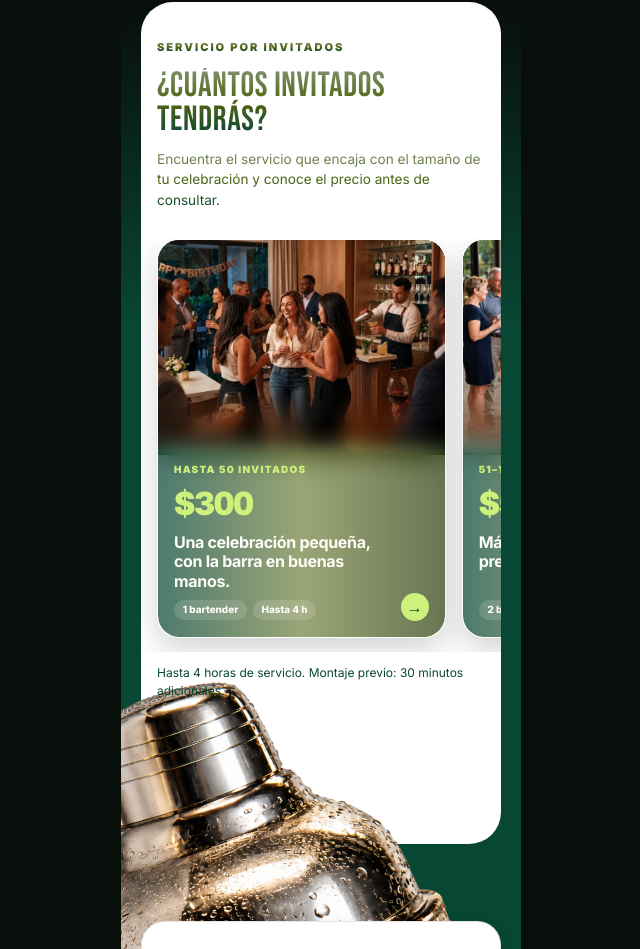
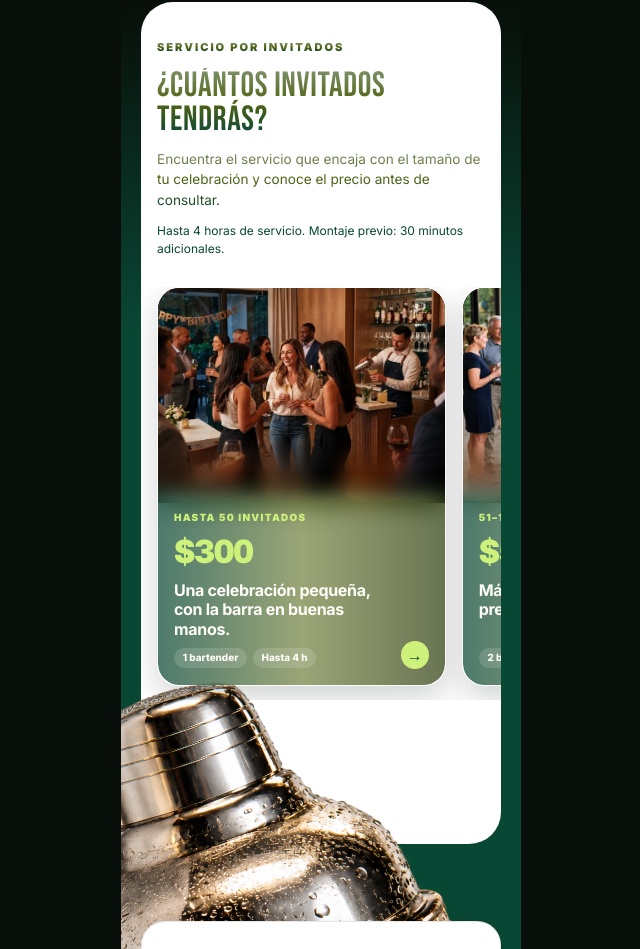
Before and after one commit to Hzmikka/Peposhots, a Next.js app: page / in a window 1280 px wide. Shown: the part 867-1816 px from the top of the page, without its empty margins (319-959 px from the left). Built offline with nearby package versions, Linux system fonts and the light colour scheme; no server answers.

Commit message:
Show four priced packages and move service duration into the introduction

```diff
--- a/app/globals.css
+++ b/app/globals.css
@@ -199,8 +199,9 @@ img { max-width: 100%; }
 .section-paths .section-head h2 { font-family: Haettenschweiler, var(--font-display-web), "Arial Narrow", Impact, sans-serif; font-weight: 400; letter-spacing: .02em; transform: scaleY(1.03); transform-origin: left top; }
 .section-paths .kicker,
 .section-paths .section-head h2,
-.section-paths .section-head > p:last-child { background: linear-gradient(180deg, #7F936E 0%, #526514 48%, #094735 100%); -webkit-background-clip: text; background-clip: text; color: transparent; -webkit-text-fill-color: transparent; }
-.path-grid { display: grid; grid-template-columns: repeat(5, 1fr); gap: 14px; }
+.section-paths .path-intro-copy { background: linear-gradient(180deg, #7F936E 0%, #526514 48%, #094735 100%); -webkit-background-clip: text; background-clip: text; color: transparent; -webkit-text-fill-color: transparent; }
+.path-intro-copy { max-width: 60ch; line-height: 1.65; }
+.path-grid { display: grid; grid-template-columns: repeat(4, 1fr); gap: 14px; }
 .path-card { position: relative; padding: 0; border: 1px solid rgba(255,255,255,.2); border-radius: 22px; overflow: hidden; background: transparent; color: #FFFDF8; text-align: left; cursor: pointer; box-shadow: 0 12px 30px rgba(8,14,9,.18); transition: transform .25s ease, border-color .25s ease, box-shadow .25s ease; }
 .path-card:hover, .path-card.is-selected { transform: translateY(-3px); border-color: var(--green); box-shadow: 0 14px 34px rgba(42,42,43,.1); }
 .path-media { position: relative; z-index: 2; display: block; aspect-ratio: 4 / 3; overflow: hidden; isolation: isolate; background: #080E09; }
@@ -620,7 +621,7 @@ img { max-width: 100%; }
   .section-paths > .site-container { padding-inline: 16px; }
   .section-paths .section-head { margin-bottom: 1.8rem; }
   .section-paths .section-head h2 { font-size: clamp(2rem, 8.5cqw, 2.55rem); line-height: .98; }
-  .section-paths .section-head > p:last-child { margin: 0; font-size: .85rem; line-height: 1.5; }
+  .section-paths .path-intro-copy { margin: 0; font-size: .85rem; line-height: 1.5; }
   .path-grid { display: flex; gap: 16px; margin-inline: -16px; padding: 0 16px 14px; overflow-x: auto; overflow-y: hidden; scroll-snap-type: x mandatory; scroll-padding-inline: 16px; scrollbar-width: none; touch-action: pan-x pan-y; -webkit-overflow-scrolling: touch; }
   .path-grid::-webkit-scrollbar { display: none; }
   .path-card { flex: 0 0 88%; width: 88%; scroll-snap-align: center; scroll-snap-stop: always; }
--- a/components/sections/EventPaths.tsx
+++ b/components/sections/EventPaths.tsx
@@ -5,6 +5,8 @@ import { Container } from "@/components/ui/Container";
 import { eventPaths } from "@/data/eventPaths";
 import { usePepoExperience } from "@/components/peposhots/PepoExperienceContext";
 import { getElementTop, getScrollContainer, getScrollHeight, getScrollTop, getViewportHeight, scrollToPosition, setScrollTop } from "@/lib/scrolling";
+
+const servicePackages = eventPaths.filter((path) => path.price !== null);
 
 export function EventPaths() {
   const { preferences, setEventPath } = usePepoExperience();
@@ -59,11 +61,14 @@ export function EventPaths() {
             <p className="kicker">SERVICIO POR INVITADOS</p>
             <h2>¿Cuántos invitados tendrás?</h2>
           </div>
-          <p>Encuentra el servicio que encaja con el tamaño de tu celebración y conoce el precio antes de consultar.</p>
+          <div>
+            <p className="path-intro-copy">Encuentra el servicio que encaja con el tamaño de tu celebración y conoce el precio antes de consultar.</p>
+            <p className="path-service-note">Hasta 4 horas de servicio. Montaje previo: 30 minutos adicionales.</p>
+          </div>
         </header>
 
         <div className="path-grid">
-          {eventPaths.map((path) => {
+          {servicePackages.map((path) => {
             const selected = preferences.eventPath === path.id;
             return (
               <button
@@ -91,7 +96,6 @@ export function EventPaths() {
             );
           })}
         </div>
-        <p className="path-service-note">Hasta 4 horas de servicio. Montaje previo: 30 minutos adicionales.</p>
       </Container>
     </section>
   );
```
